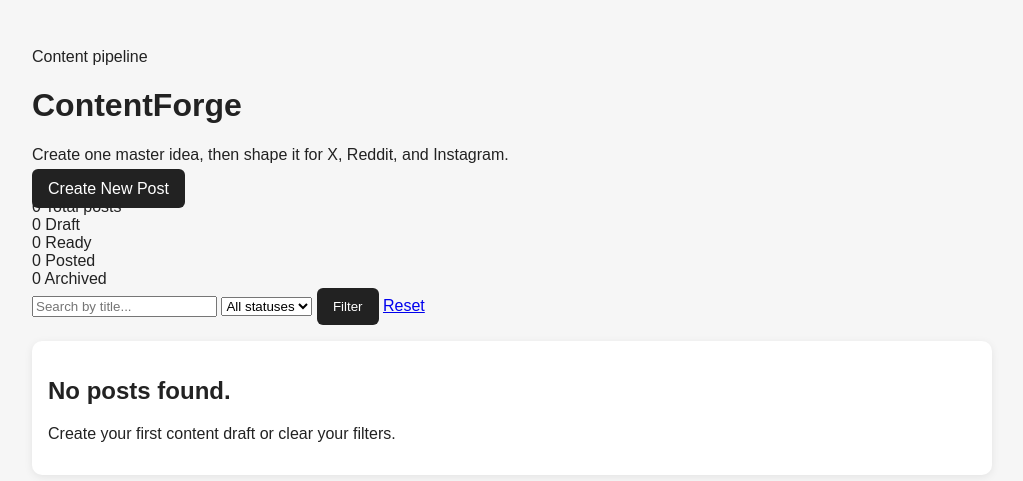
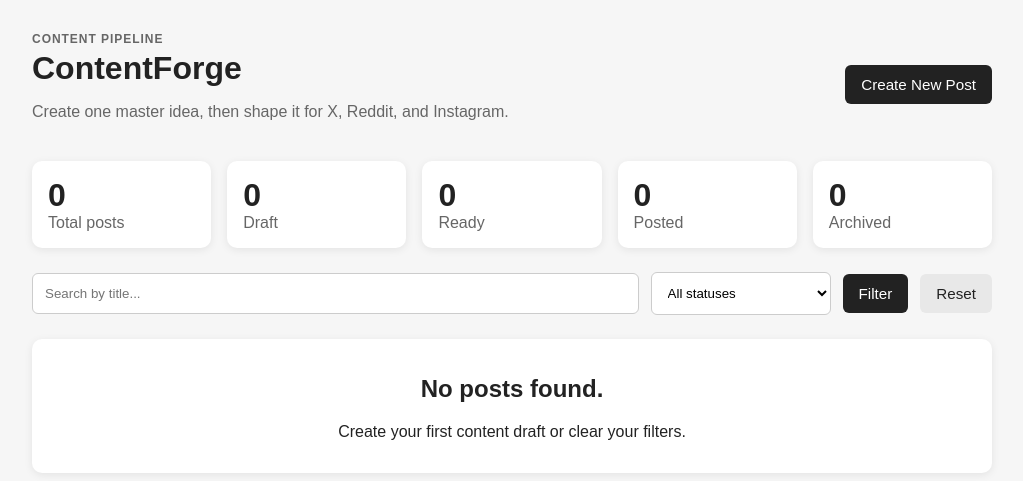
Before and after one commit to JLukassen/contentforge, a Django app: page / in a window 1280 px wide. Shown: the top 481 px of the page, without its empty margins (128-1151 px from the left). Run offline with Django 5.2, Linux system fonts and the light colour scheme; data that the repository does not hold is empty.

Commit message:
Improve dashboard styling

```diff
--- a/static/css/styles.css
+++ b/static/css/styles.css
@@ -12,7 +12,42 @@ body {
     padding: 2rem;
 }
 
-.card {
+.page-header {
+    display: flex;
+    align-items: center;
+    justify-content: space-between;
+    gap: 1rem;
+    margin-bottom: 1.5rem;
+}
+
+.page-header h1 {
+    margin: 0.25rem 0;
+}
+
+.header-actions,
+.post-actions {
+    display: flex;
+    align-items: center;
+    gap: 0.75rem;
+    flex-wrap: wrap;
+}
+
+.eyebrow {
+    text-transform: uppercase;
+    letter-spacing: 0.08em;
+    font-size: 0.75rem;
+    font-weight: 700;
+    color: #666;
+    margin: 0;
+}
+
+.muted {
+    color: #666;
+}
+
+.card,
+.stat-card,
+.danger-zone {
     background: #fff;
     border-radius: 10px;
     padding: 1rem;
@@ -20,8 +55,45 @@ body {
     box-shadow: 0 2px 8px rgba(0, 0, 0, 0.08);
 }
 
+.post-card {
+    display: flex;
+    justify-content: space-between;
+    gap: 1rem;
+}
+
+.stats-grid {
+    display: grid;
+    grid-template-columns: repeat(auto-fit, minmax(140px, 1fr));
+    gap: 1rem;
+    margin: 1rem 0;
+}
+
+.stat-card {
+    margin: 0;
+}
+
+.stat-number {
+    display: block;
+    font-size: 2rem;
+    font-weight: 700;
+}
+
+.stat-label {
+    color: #666;
+}
+
+.filter-bar {
+    display: grid;
+    grid-template-columns: minmax(180px, 1fr) 180px auto auto;
+    gap: 0.75rem;
+    align-items: center;
+    margin: 1.5rem 0;
+}
+
 .button,
+.secondary-button,
 button {
+    display: inline-block;
     background: #222;
     color: #fff;
     padding: 0.7rem 1rem;
@@ -29,17 +101,77 @@ button {
     text-decoration: none;
     border: none;
     cursor: pointer;
+    font-size: 0.95rem;
+}
+
+.secondary-button {
+    background: #e8e8e8;
+    color: #222;
+}
+
+.danger-button {
+    background: #9f1d1d;
+}
+
+.danger-zone {
+    border: 1px solid #e1b4b4;
+}
+
+.status-pill {
+    display: inline-block;
+    border-radius: 999px;
+    padding: 0.3rem 0.65rem;
+    font-size: 0.8rem;
+    font-weight: 700;
+    background: #eee;
+    color: #222;
+}
+
+.status-draft {
+    background: #ececec;
+}
+
+.status-ready {
+    background: #dbeafe;
+}
+
+.status-posted {
+    background: #dcfce7;
+}
+
+.status-archived {
+    background: #f3e8ff;
+}
+
+textarea,
+input[type="text"],
+input[type="search"],
+input[type="datetime-local"],
+select {
+    width: 100%;
+    padding: 0.75rem;
+    box-sizing: border-box;
+    border: 1px solid #ccc;
+    border-radius: 6px;
+    background: #fff;
 }
 
 textarea {
-    width: 100%;
     min-height: 150px;
-    padding: 0.75rem;
-    box-sizing: border-box;
 }
 
-input[type="text"] {
-    width: 100%;
-    padding: 0.75rem;
-    box-sizing: border-box;
+.empty-state {
+    text-align: center;
 }
+
+@media (max-width: 720px) {
+    .page-header,
+    .post-card {
+        flex-direction: column;
+        align-items: stretch;
+    }
+
+    .filter-bar {
+        grid-template-columns: 1fr;
+    }
+}
```
